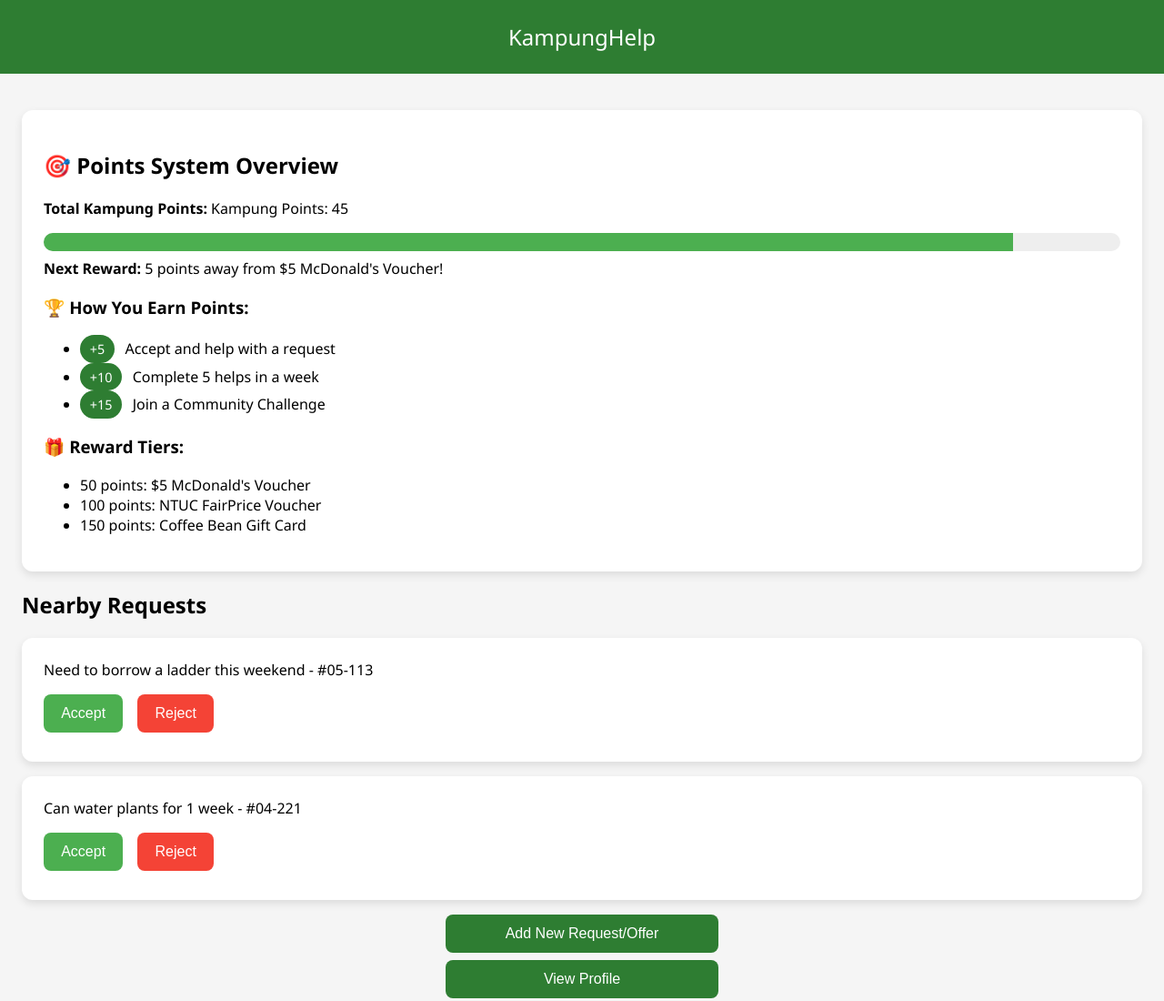
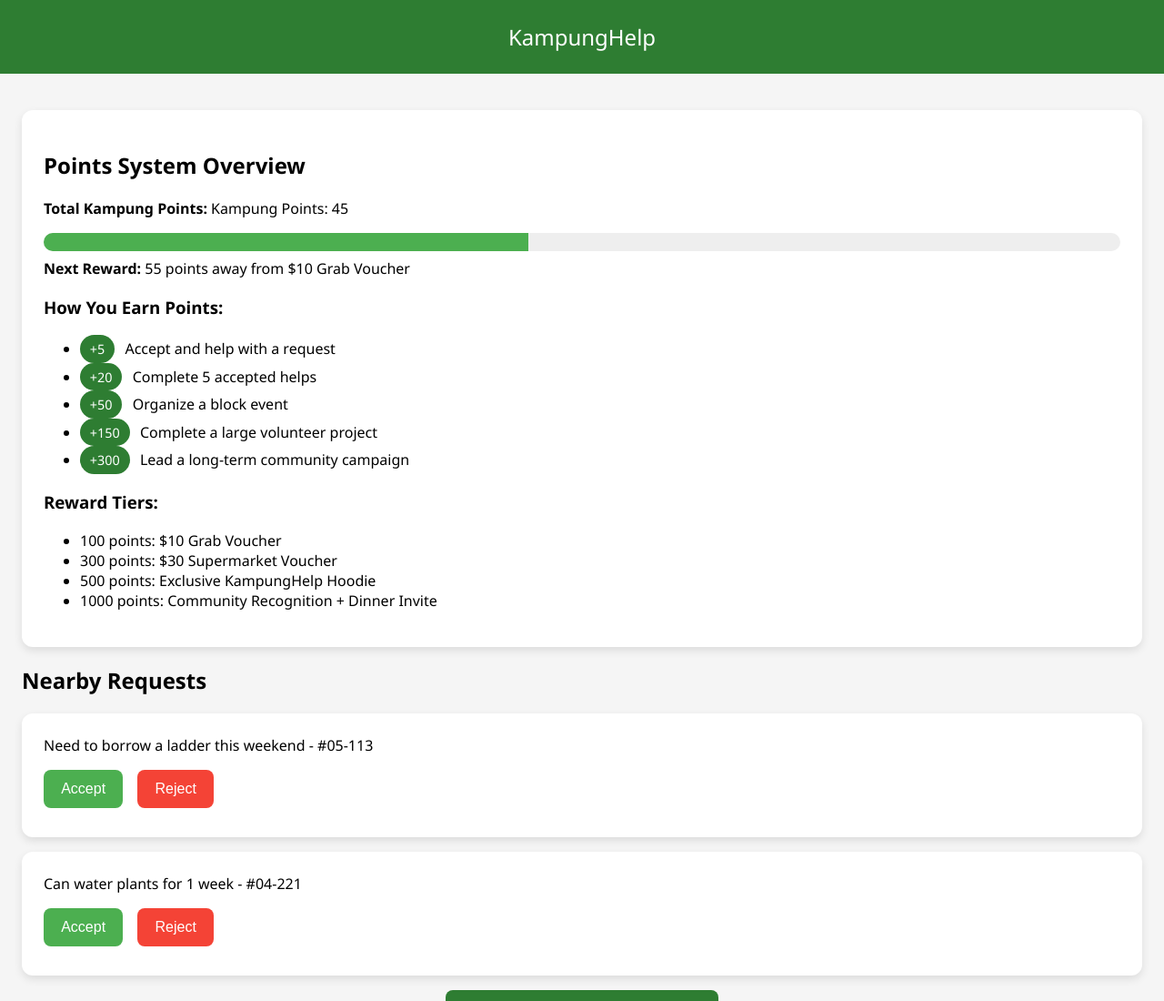
Before and after one commit to AnupamMenon/kampunghelp-app, a plain HTML site: page index.html in a window 1280 px wide. Shown: the top 1100 px of the page at 91% size. Drawn offline with Linux system fonts and the light colour scheme.

Commit message:
index.html

```diff
--- a/index.html
+++ b/index.html
@@ -54,25 +54,28 @@
 
 <div id="home" class="container page">
   <div class="card">
-    <h2>🎯 Points System Overview</h2>
+    <h2>Points System Overview</h2>
     <p><strong>Total Kampung Points:</strong> <span id="kampungPointsDisplay">Kampung Points: 45</span></p>
     <div class="progress-container">
       <div id="progressBar" class="progress-bar"></div>
     </div>
-    <p style="margin-top: 0.5em;"><strong>Next Reward:</strong> <span id="nextRewardText">5 points away from $5 McDonald's Voucher!</span></p>
+    <p style="margin-top: 0.5em;"><strong>Next Reward:</strong> <span id="nextRewardText">55 points away from $10 Grab Voucher</span></p>
 
-    <h3>🏆 How You Earn Points:</h3>
+    <h3>How You Earn Points:</h3>
     <ul>
       <li><span class="badge">+5</span> Accept and help with a request</li>
-      <li><span class="badge">+10</span> Complete 5 helps in a week</li>
-      <li><span class="badge">+15</span> Join a Community Challenge</li>
+      <li><span class="badge">+20</span> Complete 5 accepted helps</li>
+      <li><span class="badge">+50</span> Organize a block event</li>
+      <li><span class="badge">+150</span> Complete a large volunteer project</li>
+      <li><span class="badge">+300</span> Lead a long-term community campaign</li>
     </ul>
 
-    <h3>🎁 Reward Tiers:</h3>
+    <h3>Reward Tiers:</h3>
     <ul>
-      <li>50 points: $5 McDonald's Voucher</li>
-      <li>100 points: NTUC FairPrice Voucher</li>
-      <li>150 points: Coffee Bean Gift Card</li>
+      <li>100 points: $10 Grab Voucher</li>
+      <li>300 points: $30 Supermarket Voucher</li>
+      <li>500 points: Exclusive KampungHelp Hoodie</li>
+      <li>1000 points: Community Recognition + Dinner Invite</li>
     </ul>
   </div>
 
@@ -127,9 +130,9 @@
   <h2>Community Challenges</h2>
   <details class="card"><summary>Welcome Week</summary><p>Introduce yourself to 2 new neighbours.</p></details>
   <details class="card"><summary>Helping Hand Week</summary><p>Offer help to someone on the app.</p></details>
-  <details class="card"><summary>Game Week</summary><p>Join a neighbourhood game night.</p></details>
+  <details class="card"><summary>Event Host Week</summary><p>Host a game night or community event.</p></details>
   <details class="card"><summary>Kindness Week</summary><p>Do something kind anonymously.</p></details>
-  <details class="card"><summary>Green Initiative Week</summary><p>Join a recycling or eco-event.</p></details>
+  <details class="card"><summary>Green Initiative Week</summary><p>Join a cleanup or recycling drive.</p></details>
   <button class="nav-button" onclick="showPage('home')">Back to Home</button>
 </div>
 
@@ -138,9 +141,10 @@
   <div class="card" id="redemptionList">
     <p>You have 45 points. Redeem your rewards below:</p>
     <ul>
-      <li>50 points: $5 McDonald's Voucher</li>
-      <li>100 points: NTUC FairPrice Voucher</li>
-      <li>150 points: Coffee Bean Gift Card</li>
+      <li>100 points: $10 Grab Voucher</li>
+      <li>300 points: $30 Supermarket Voucher</li>
+      <li>500 points: Exclusive KampungHelp Hoodie</li>
+      <li>1000 points: Community Recognition & Dinner Invite</li>
     </ul>
   </div>
   <button class="nav-button" onclick="showPage('home')">Back to Home</button>
@@ -149,7 +153,7 @@
 <div id="common" class="container page" style="display:none;">
   <h2>Virtual Common Area</h2>
   <p>This is a social space to chat and bond with neighbours.</p>
-  <div class="card">Group: Green Thumb Gardeners 🌱</div>
+  <div class="card">Group: Green Thumb Gardeners</div>
   <div class="card">Chat with fellow neighbours (Coming Soon)</div>
   <button class="nav-button" onclick="showPage('home')">Back to Home</button>
 </div>
@@ -200,13 +204,13 @@
     document.getElementById('kampungPointsProfile').textContent = `Kampung Points: ${kampungPoints}`;
     updateProgress();
 
-    const redemptionList = document.getElementById('redemptionList');
-    redemptionList.innerHTML = `
+    document.getElementById('redemptionList').innerHTML = `
       <p>You have ${kampungPoints} points. Redeem your rewards below:</p>
       <ul>
-        <li>50 points: $5 McDonald's Voucher</li>
-        <li>100 points: NTUC FairPrice Voucher</li>
-        <li>150 points: Coffee Bean Gift Card</li>
+        <li>100 points: $10 Grab Voucher</li>
+        <li>300 points: $30 Supermarket Voucher</li>
+        <li>500 points: Exclusive KampungHelp Hoodie</li>
+        <li>1000 points: Community Recognition & Dinner Invite</li>
       </ul>
     `;
   }
@@ -214,21 +218,31 @@
   function updateProgress() {
     const progressBar = document.getElementById('progressBar');
     const nextRewardText = document.getElementById('nextRewardText');
-    let percentage = Math.min((kampungPoints % 50) / 50 * 100, 100);
-    progressBar.style.width = `${percentage}%`;
 
     let nextReward = '';
-    if (kampungPoints < 50) {
-      nextReward = `${50 - kampungPoints} points away from $5 McDonald's Voucher!`;
-    } else if (kampungPoints < 100) {
-      nextReward = `${100 - kampungPoints} points away from NTUC FairPrice Voucher!`;
-    } else if (kampungPoints < 150) {
-      nextReward = `${150 - kampungPoints} points away from Coffee Bean Gift Card!`;
+    let goal = 0;
+
+    if (kampungPoints < 100) {
+      goal = 100;
+      nextReward = "$10 Grab Voucher";
+    } else if (kampungPoints < 300) {
+      goal = 300;
+      nextReward = "$30 Supermarket Voucher";
+    } else if (kampungPoints < 500) {
+      goal = 500;
+      nextReward = "Exclusive KampungHelp Hoodie";
+    } else if (kampungPoints < 1000) {
+      goal = 1000;
+      nextReward = "Community Recognition & Dinner Invite";
     } else {
-      nextReward = `You’ve unlocked all rewards! 🎉`;
+      progressBar.style.width = "100%";
+      nextRewardText.textContent = "You’ve unlocked all rewards!";
+      return;
     }
 
-    nextRewardText.textContent = nextReward;
+    const percentage = Math.min((kampungPoints / goal) * 100, 100);
+    progressBar.style.width = `${percentage}%`;
+    nextRewardText.textContent = `${goal - kampungPoints} points away from ${nextReward}`;
   }
 
   window.onload = () => {
```
